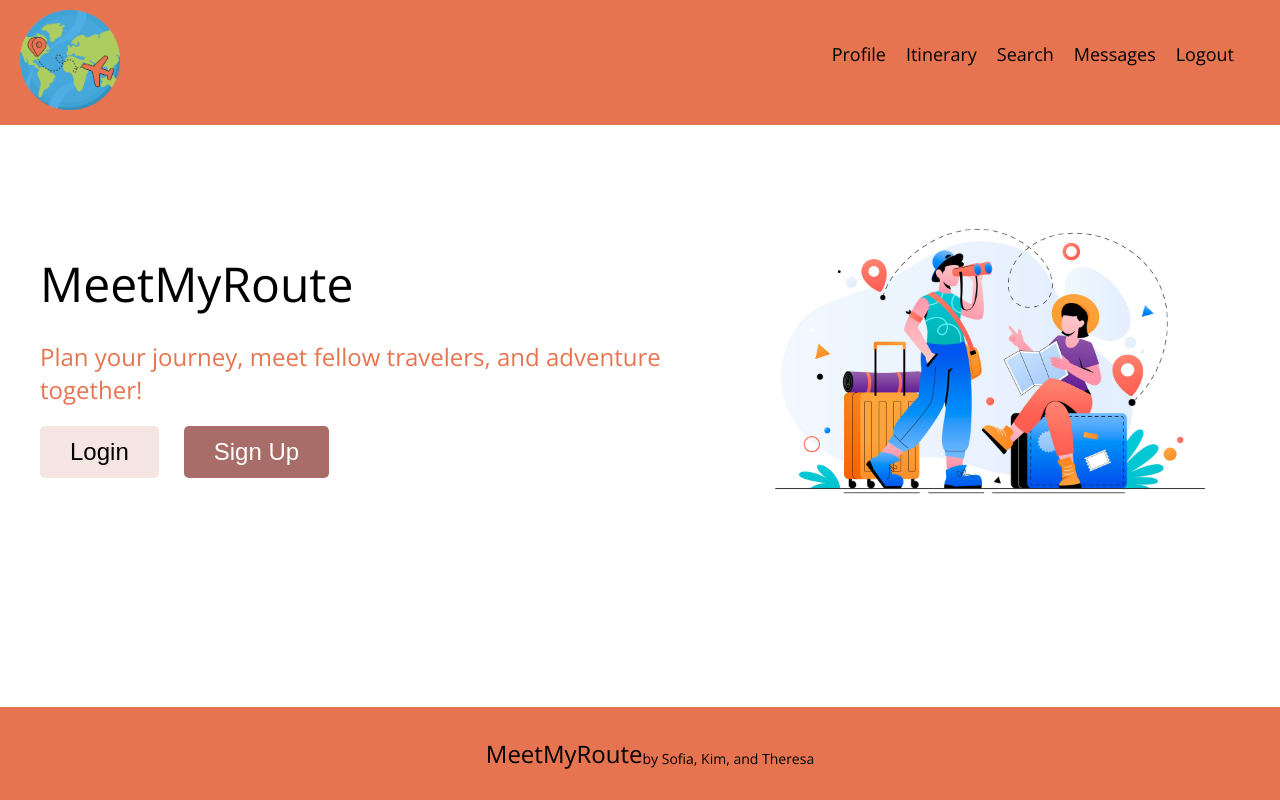
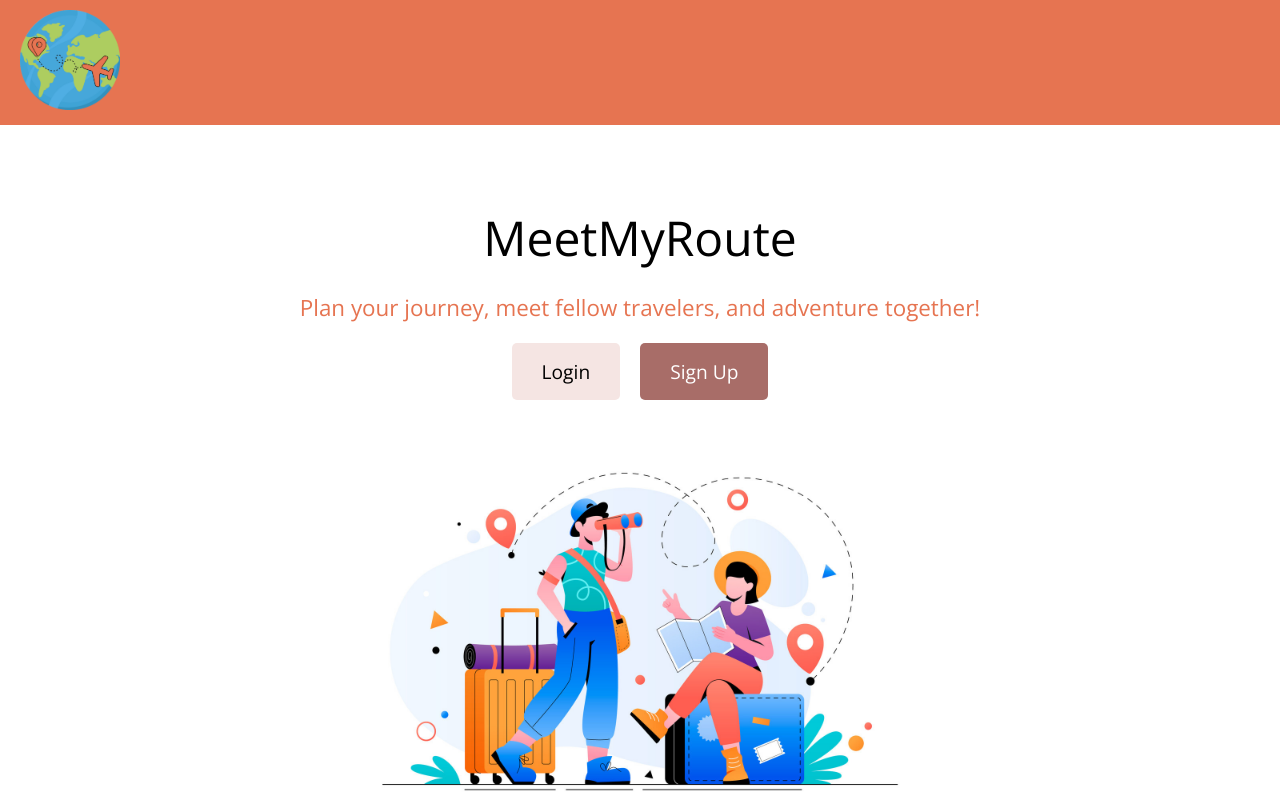
Before and after one commit to MeetMyRoute/T3A2-FullStackApp-PartB-FrontEnd, a React (Vite) app: page /logout in a window 1280 px wide. Shown: the top 800 px of the page. Built offline with nearby package versions, Linux system fonts and the light colour scheme.

Commit message:
completed home page and fixed shared components

```diff
--- a/src/components/Footer.css
+++ b/src/components/Footer.css
@@ -22,18 +22,23 @@
 /* Tablet view */
 @media (min-width: 768px) {
     .footer-name h2 {
-        font-size: 20px;
+        font-size: 24px;
+    }
+
+    .footer-by p {
+        font-size: 16px;
+        margin-top: 23px;
     }
 }
 
 /* Desktop view */
 @media (min-width: 1024px) {
-    .footer-name h2 {
-        font-size: 24px;
-    }
-
     .footer-by p {
         font-size: 14px;
         margin-top: 23px;
     }
+
+    .footer {
+        position: relative;
+    }
 }
--- a/src/components/HomeSection.css
+++ b/src/components/HomeSection.css
@@ -1,14 +1,16 @@
 .home-section {
     display: flex;
     flex-direction: column;
+    align-items: center;
+    text-align: center;
     padding: 20px;
-    text-align: center;
     background-color: var(--background-color);
 }
 
 .home-title {
-    font-size: 2rem;
+    font-size: 1.8rem;
     font-weight: bold;
+    color: var(--text-color);
     margin-bottom: 10px;
 }
 
@@ -16,91 +18,71 @@
     font-size: 1rem;
     color: var(--primary-color);
     margin-bottom: 20px;
-    padding: 0 10px;
 }
 
 .home-buttons {
     display: flex;
-    flex-direction: column;
     gap: 10px;
+    justify-content: center;
 }
 
 .home-button {
     padding: 10px 20px;
     font-size: 1rem;
-    border: none;
     border-radius: 5px;
-    cursor: pointer;
-    transition: all 0.3s ease;
+    text-decoration: none;
 }
 
-.home-button.login {
+.home-login {
     background-color: var(--second-color);
     color: var(--text-color);
 }
 
-.home-button.login:hover {
-    background-color: var(--primary-color);
-    color: var(--background-color);
-}
-
-.home-button.sign-up {
+.home-signup {
     background-color: var(--third-color);
     color: var(--background-color);
 }
 
-.home-button.sign-up:hover {
+.home-button:hover {
     background-color: var(--primary-color);
-    color: var(--text-color);
-}
-
-.home-image{
-    margin-top: 20px;
 }
 
 .home-image img {
-    max-width: 300px;
+    max-width: 100%;
+    margin-top: 20px;
 }
 
 /* Tablet view */
 @media (min-width: 768px) {
+    .home-section {
+        padding: 40px;
+    }
+
     .home-title {
         font-size: 3rem;
     }
 
     .home-subtitle {
-        font-size: 1.5rem;
+        font-size: 1.4rem;
     }
 
     .home-button {
-        font-size: 1.5rem;
-        padding: 12px 30px;
-    }
-
-    .home-image img {
-        max-width: 500px;
+        padding: 15px 30px;
+        font-size: 1.4rem;
     }
 }
 
 /* Desktop view */
 @media (min-width: 1024px) {
-    .home-subtitle {
-        padding: 0;
+    .home-buttons {
+        gap: 20px;
     }
 
-    .home-buttons {
-        flex-direction: row;
+    .home-button {
+        font-size: 1.2rem;
     }
 
-    .home-button.sign-up {
-        margin-left: 15px;
-    }
-
-    .home-section {
-        flex-direction: row;
-        justify-content: space-between;
-        text-align: left;
-        padding: 40px;
-        align-items: center;
+    .home-image {
+        max-width: 50%;
     }
 }
--- a/src/components/HomeSection.jsx
+++ b/src/components/HomeSection.jsx
@@ -10,8 +10,8 @@ export function HomeSection() {
                     Plan your journey, meet fellow travelers, and adventure together!
                 </p>
                 <div className="home-buttons">
-                    <button className="home-button login">Login</button>
-                    <button className="home-button sign-up">Sign Up</button>
+                    <a href="/login" className="home-button home-login">Login</a>
+                    <a href="/signup" className="home-button home-signup">Sign Up</a>
                 </div>
             </div>
             <div className="home-image">
--- a/src/components/Logo.jsx
+++ b/src/components/Logo.jsx
@@ -3,15 +3,11 @@ import logo from "../assets/logo.png";
 import "./Logo.css";
 import { Link } from "react-router-dom";
 
-export function Logo() {
+export function Logo({onClick}) {
     return (
-        <div className="logo">
+        <div className="logo" onClick={onClick}>
             <Link to="/">
-                <img
-                    src={logo}
-                    alt="Logo"
-                    className="logo-image"
-                />
+                <img src={logo} alt="Logo" className="logo-image" />
             </Link>
         </div>
     )
--- a/src/components/NavBar.css
+++ b/src/components/NavBar.css
@@ -1,6 +1,7 @@
 .navbar {
     display: flex;
     justify-content: space-between;
+    /* align-items: center; */
     padding: 10px 20px;
     background-color: var(--primary-color);
     color: var(--text-color);
@@ -11,27 +12,52 @@
     background: none;
     border: none;
     cursor: pointer;
+    display: block;
+    color: var(--text-color);
+}
+
+.hamburger {
+    /* width: 24px; */
+    /* height: 3px; */
+    background-color: var(--primary-color);
+    /* position: relative; */
+    /* transition: all 0.3s ease; */
 }
 
 .navbar-menu {
     display: none;
+    /* flex-direction: column; */
     background-color: var(--second-color);
     position: absolute;
     top: 100px;
+    left: 0;
     right: 0;
-    width: 100%;
+    /* width: 100%; */
     padding: 1rem;
+    /* transform: translateY(-100%); */
+    /* transition: transform 0.3s ease; */
 }
 
 .navbar-menu.open {
     display: flex;
     flex-direction: column;
+    /* transform: translateY(0); */
+}
+
+.navbar-links {
+    /* list-style: none; */
+    padding: 0;
+    margin: 0;
 }
 
 .navbar-links li {
     margin: 5px 0;
     text-align: center;
     list-style: none;
+}
+
+.navbar-links li:last-child {
+    margin-bottom: 0;
 }
 
 .navbar-links a {
@@ -49,6 +75,8 @@
     .navbar-menu {
         position: static;
         display: flex;
+        transform: none;
+        flex-direction: row;
         justify-content: center;
         background: transparent;
         width: auto;
@@ -60,6 +88,7 @@
 
     .navbar-links {
         display: flex;
+        gap: 1.5rem;
     }
 
     .navbar-links li {
--- a/src/components/NavBar.jsx
+++ b/src/components/NavBar.jsx
@@ -1,69 +1,86 @@
-import React, { useState } from "react";
-import { useLocation } from "react-router-dom";
+import React, { useEffect, useState } from "react";
+import { Link, useLocation } from "react-router-dom";
 import "./NavBar.css";
 import { Logo } from "./Logo";
 
 export function NavBar() {
     const [menuOpen, setMenuOpen] = useState(false);
 
+    // Get the current route
+    const location = useLocation();
+
     const toggleMenu = () => {
         setMenuOpen(!menuOpen);
     }
 
-    const location = useLocation();
+    const closeMenu = () => {
+        setMenuOpen(false);
+    }
+
+    // Close menu when clicking outside the navbar
+    useEffect(() => {
+        const handleClickOutside = (event) => {
+            if (!event.target.closest(".navbar")) {
+                closeMenu();
+            }
+        }
+
+        document.addEventListener("click", handleClickOutside);
+        return () => {
+            document.removeEventListener("click", handleClickOutside);
+        }
+    }, []);
 
     // Define links based on page location
-    const getNavLinks = () => {
-        switch (location.pathname) {
-            case "/":
-                return [
-                    {path: "/login", label: "Login"},
-                    {path: "/signup", label: "Sign Up"}
-                ]
-            case "/login":
-                return [
-                    {path: "/signup", label: "Sign Up"}
-                ]
-            case "/signup":
-                return [
-                    {path: "/login", label: "Login"}
-                ]
-            default:
-                return [
-                    {path: "/profile", label: "Profile"},
-                    {path: "/itinerary", label: "Itinerary"},
-                    {path: "/Search", label: "Search"},
-                    {path: "/messages", label: "Messages"},
-                    {path: "/logout", label: "Logout"}
-                ]
-        }
+    let navLinks = null;
+
+    switch (location.pathname) {
+        case "/login":
+            navLinks = (
+                <ul className="navbar-links">
+                    <li><Link to="/signup" onClick={closeMenu}>Sign Up</Link></li>
+                </ul>
+            )
+            break;
+        case "/signup":
+            navLinks = (
+                <ul className="navbar-links">
+                    <li><Link to="/login" onClick={closeMenu}>Login</Link></li>
+                </ul>
+            )
+            break;
+        case "/profile":
+        case "/itinerary":
+        case "/search":
+        case "/messages":
+            navLinks = (
+                <ul className="navbar-links">
+                    <li><Link to="/profile" onClick={closeMenu}>Profile</Link></li>
+                    <li><Link to="/itinerary" onClick={closeMenu}>Itinerary</Link></li>
+                    <li><Link to="/search" onClick={closeMenu}>Search</Link></li>
+                    <li><Link to="/messages" onClick={closeMenu}>Messages</Link></li>
+                    <li><Link to="/logout" onClick={closeMenu}>Logout</Link></li>
+                </ul>
+            )
+            break;
+        default:
+            navLinks = null;
+            break;
     }
-
-    const navLinks = getNavLinks();
 
     return (
         <nav className="navbar">
-            <Logo />
+            <Logo onClick={closeMenu} />
 
             {/* Hamburger icon */}
-            <button
-                className="navbar-toggle"
-                onClick={toggleMenu}
-                aria-label="Toggle menu"
-            >
-                <span className="hamburger">☰</span>
-            </button>
+            {location.pathname !== "/" && (
+                <button className="navbar-toggle" onClick={toggleMenu} aria-label="Toggle menu">
+                    <span className="hamburger">☰</span>
+                </button>
+            )}
 
             {/* Menu links */}
-            <div className={`navbar-menu ${menuOpen ? "open" : ""}`}>
-                <ul className="navbar-links">
-                    {navLinks.map((link) => (
-                        <li key={link.path}>
-                            <a href={link.path}>{link.label}</a>
-                        </li>
-                    ))}
-                </ul>
-            </div>
+            <div className={`navbar-menu ${menuOpen ? "open" : ""}`}>{navLinks}</div>
         </nav>
     )
 }
```
